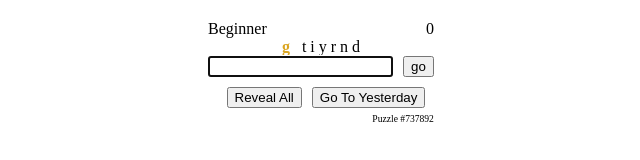
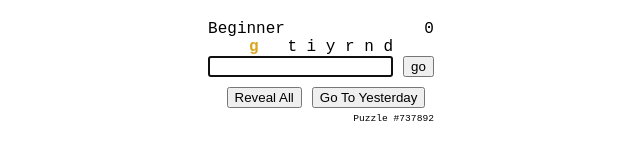
Before and after one commit to kireet/nhibee, a React app: page / in a window 1280 px wide. Shown: the whole page, without its empty margins (319-959 px from the left). Built offline with nearby package versions, Linux system fonts and the light colour scheme.

Commit message:
fix styling

```diff
--- a/src/components/Game.css
+++ b/src/components/Game.css
@@ -1,6 +1,6 @@
 .Game {
   text-align: center;
-  font-family: "Andale Mono";
+  font-family: "Andale Mono", monospace;
   width: auto;
   margin: 20px;
 }
```
Also changed, not shown: public/logo192.png (added), public/logo512.png (added).
